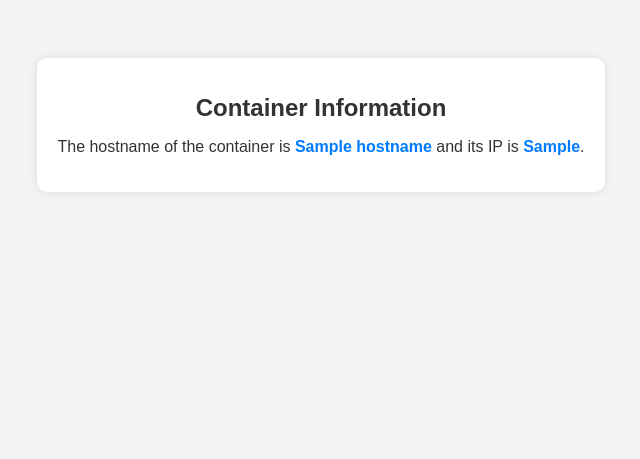
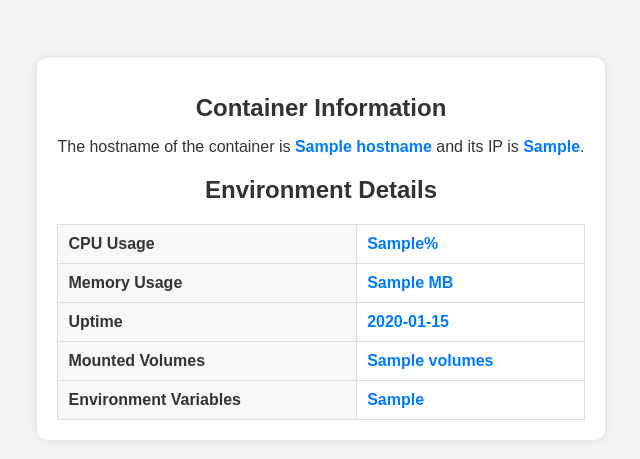
Before and after one commit to koussayinsat12/flask-app, a Flask app: template src/templates/index.html in a window 1280 px wide. Shown: the top 459 px of the page, without its empty margins (319-959 px from the left). Run offline with Flask 3, Linux system fonts and the light colour scheme; the template is opened without the code that fills it: most values are stand-ins (such as "Sample title", 1, 10 or a date in 2020).

Commit message:
add jenkis file

```diff
--- /dev/null
+++ b/ansible/deploy.yaml
@@ -0,0 +1,6 @@
+- name: Deploy application to Kubernetes locally
+  hosts: localhost
+  tasks:
+    - name: Apply Kubernetes deployment
+      become: yes
+      shell: kubectl apply -f flask-app/k8s/deployment.yml
--- /dev/null
+++ b/ansible/inventory.yaml
@@ -0,0 +1,2 @@
+[localhost]
+localhost ansible_connection=local
--- a/src/templates/index.html
+++ b/src/templates/index.html
@@ -23,11 +23,30 @@
             border-radius: 10px;
             box-shadow: 0px 0px 10px rgba(0, 0, 0, 0.1);
             display: inline-block;
+            max-width: 600px;
+            margin: auto;
         }
 
         h1 {
             color: #333;
             font-size: 24px;
+        }
+
+        .info-table {
+            width: 100%;
+            margin-top: 20px;
+            border-collapse: collapse;
+        }
+
+        .info-table th, .info-table td {
+            padding: 10px;
+            border: 1px solid #ddd;
+            text-align: left;
+        }
+
+        .info-table th {
+            background-color: #f8f8f8;
+            font-weight: bold;
         }
     </style>
 </head>
@@ -35,6 +54,30 @@
     <div class="container">
         <h1>Container Information</h1>
         <p>The hostname of the container is <b>{{ hostname }}</b> and its IP is <b>{{ ip }}</b>.</p>
+
+        <h2>Environment Details</h2>
+        <table class="info-table">
+            <tr>
+                <th>CPU Usage</th>
+                <td><b>{{ cpu_usage }}%</b></td>
+            </tr>
+            <tr>
+                <th>Memory Usage</th>
+                <td><b>{{ memory_usage }} MB</b></td>
+            </tr>
+            <tr>
+                <th>Uptime</th>
+                <td><b>{{ uptime }}</b></td>
+            </tr>
+            <tr>
+                <th>Mounted Volumes</th>
+                <td><b>{{ volumes }}</b></td>
+            </tr>
+            <tr>
+                <th>Environment Variables</th>
+                <td><b>{{ env_variables }}</b></td>
+            </tr>
+        </table>
     </div>
 </body>
 </html>
```
Also changed, not shown: k8s/deployment.yml (added, +32 -0 lines), 1 other file.
